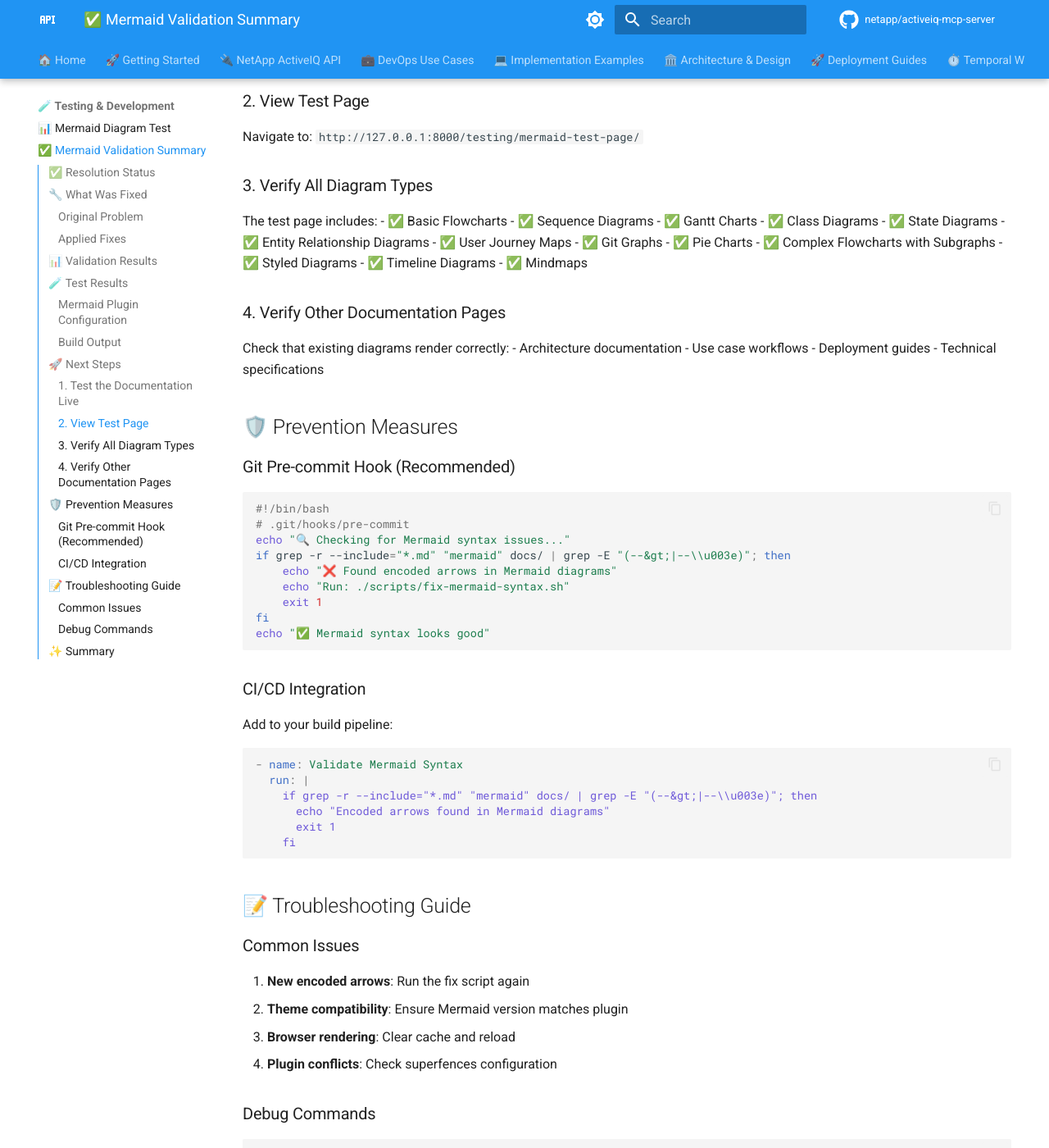
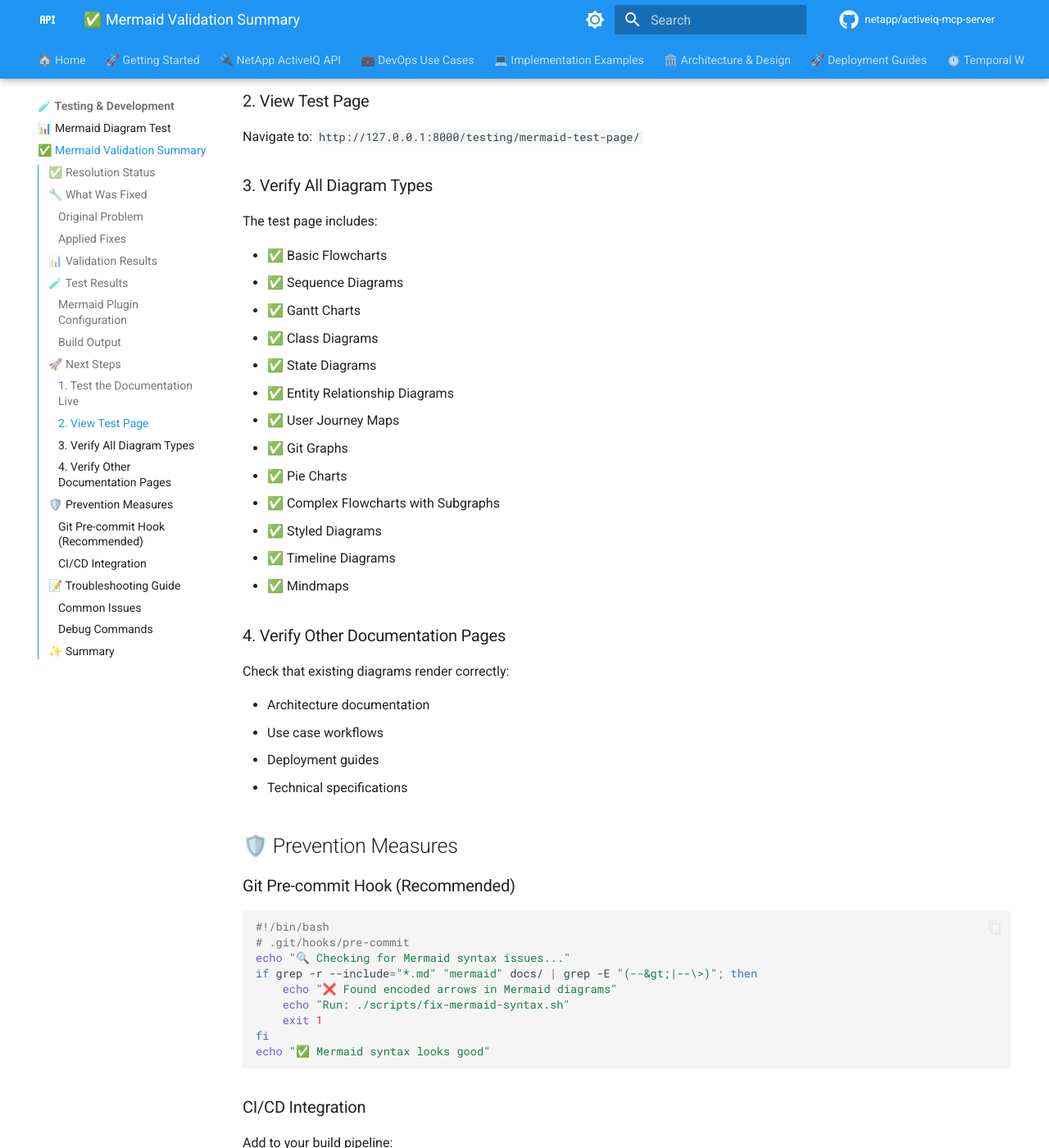
Before and after one commit to brunseba/lab-netapp-activeiq, an MkDocs documentation site: the page built from docs/testing/mermaid-validation-summary.md, in a window 1280 px wide and 1400 px high, scrolled down 2201 px. Shown: the whole window at 82% size. Built offline with MkDocs 1.6.1 and Material for MkDocs 9.7.7, drawn with Linux system fonts in a browser that asks for light colours; comment, search, counter and statistics services are not loaded; the version menu is left out; some of the changed text lies outside the part shown.

````diff
--- a/docs/testing/mermaid-validation-summary.md
+++ b/docs/testing/mermaid-validation-summary.md
@@ -7,57 +7,61 @@ The Mermaid syntax issues have been successfully resolved! The fix script proces
 ## 🔧 What Was Fixed
 
 ### Original Problem
+
 - Arrows were encoded as `--&gt;` instead of `-->`
 - Sequence arrows were encoded as `-&gt;&gt;` instead of `->>`
-- Unicode escapes like `--\u003e` were causing syntax errors
+- Unicode escapes like `-->` were causing syntax errors
 
 ### Applied Fixes
+
 - Replaced `--&gt;` with `-->`
-- Replaced `--\u003e` with `-->`
+- Replaced `-->` with `-->`
 - Replaced `-&gt;&gt;` with `->>`
-- Replaced `-\u003e\u003e` with `->>`
+- Replaced `->>` with `->>`
 - Applied fixes only within mermaid code blocks for safety
 
 ## 📊 Validation Results
 
 The MkDocs build completed successfully with the following Mermaid diagram stats:
 
-| Page | Diagrams Found | Status |
-|------|----------------|---------|
-| Testing Page | 14 | ✅ All rendered |
-| Technical Documentation | 13 | ✅ All rendered |
-| Knative Function TOM | 6 | ✅ All rendered |
-| Function-Based Architecture | 5 | ✅ All rendered |
-| Advanced Workflows | 4 | ✅ All rendered |
-| System Design | 4 | ✅ All rendered |
-| Target Operating Model | 4 | ✅ All rendered |
-| Development Setup | 2 | ✅ All rendered |
-| Various Use Cases | 1 each | ✅ All rendered |
+| Page                        | Diagrams Found | Status          |
+| --------------------------- | -------------- | --------------- |
+| Testing Page                | 14             | ✅ All rendered |
+| Technical Documentation     | 13             | ✅ All rendered |
+| Knative Function TOM        | 6              | ✅ All rendered |
+| Function-Based Architecture | 5              | ✅ All rendered |
+| Advanced Workflows          | 4              | ✅ All rendered |
+| System Design               | 4              | ✅ All rendered |
+| Target Operating Model      | 4              | ✅ All rendered |
+| Development Setup           | 2              | ✅ All rendered |
+| Various Use Cases           | 1 each         | ✅ All rendered |
 
 **Total Diagrams Processed**: 60+ across all documentation files
 
 ## 🧪 Test Results
 
 ### Mermaid Plugin Configuration
+
 ```yaml
 - mermaid2:
-    version: '11.4.0'
+    version: "11.4.0"
     arguments:
       startOnLoad: true
-      theme: 'base'
+      theme: "base"
       themeVariables:
-        primaryColor: '#2196f3'
-        primaryTextColor: '#000000'
-        primaryBorderColor: '#1976d2'
-        lineColor: '#333333'
-        secondaryColor: '#ff9800'
-        tertiaryColor: '#4caf50'
-        background: '#ffffff'
-        mainBkg: '#ffffff'
-        secondBkg: '#f5f5f5'
+        primaryColor: "#2196f3"
+        primaryTextColor: "#000000"
+        primaryBorderColor: "#1976d2"
+        lineColor: "#333333"
+        secondaryColor: "#ff9800"
+        tertiaryColor: "#4caf50"
+        background: "#ffffff"
+        mainBkg: "#ffffff"
+        secondBkg: "#f5f5f5"
 ```
 
 ### Build Output
+
 ```
 INFO - MERMAID2 - Using javascript library (11.4.0):
          https://unpkg.com/mermaid@11.4.0/dist/mermaid.esm.min.mjs
@@ -68,6 +72,7 @@ INFO - Documentation built in 6.06 seconds
 ## 🚀 Next Steps
 
 ### 1. Test the Documentation Live
+
 ```bash
 cd /Users/brun_s/Documents/veille-technologique/Professionel/donnees-d-entree/PE-AsProduct/netapp
 source venv-docs/bin/activate
@@ -75,10 +80,13 @@ mkdocs serve
 ```
 
 ### 2. View Test Page
+
 Navigate to: `http://127.0.0.1:8000/testing/mermaid-test-page/`
 
 ### 3. Verify All Diagram Types
+
 The test page includes:
+
 - ✅ Basic Flowcharts
 - ✅ Sequence Diagrams
 - ✅ Gantt Charts
@@ -94,7 +102,9 @@ The test page includes:
 - ✅ Mindmaps
 
 ### 4. Verify Other Documentation Pages
+
 Check that existing diagrams render correctly:
+
 - Architecture documentation
 - Use case workflows
 - Deployment guides
@@ -103,11 +113,12 @@ Check that existing diagrams render correctly:
 ## 🛡️ Prevention Measures
 
 ### Git Pre-commit Hook (Recommended)
+
 ```bash
 #!/bin/bash
 # .git/hooks/pre-commit
 echo "🔍 Checking for Mermaid syntax issues..."
-if grep -r --include="*.md" "mermaid" docs/ | grep -E "(--&gt;|--\\u003e)"; then
+if grep -r --include="*.md" "mermaid" docs/ | grep -E "(--&gt;|--\>)"; then
     echo "❌ Found encoded arrows in Mermaid diagrams"
     echo "Run: ./scripts/fix-mermaid-syntax.sh"
     exit 1
@@ -116,11 +127,13 @@ echo "✅ Mermaid syntax looks good"
 ```
 
 ### CI/CD Integration
+
 Add to your build pipeline:
+
 ```yaml
 - name: Validate Mermaid Syntax
   run: |
-    if grep -r --include="*.md" "mermaid" docs/ | grep -E "(--&gt;|--\\u003e)"; then
+    if grep -r --include="*.md" "mermaid" docs/ | grep -E "(--&gt;|--\>)"; then
       echo "Encoded arrows found in Mermaid diagrams"
       exit 1
     fi
@@ -129,12 +142,14 @@ Add to your build pipeline:
 ## 📝 Troubleshooting Guide
 
 ### Common Issues
+
 1. **New encoded arrows**: Run the fix script again
 2. **Theme compatibility**: Ensure Mermaid version matches plugin
 3. **Browser rendering**: Clear cache and reload
 4. **Plugin conflicts**: Check superfences configuration
 
 ### Debug Commands
+
 ```bash
 # Test build only
 mkdocs build --clean
@@ -149,6 +164,7 @@ mkdocs serve --dev-addr=127.0.0.1:8001
 ## ✨ Summary
 
 The Mermaid integration is now fully operational with:
+
 - ✅ 60+ diagrams successfully rendering
 - ✅ No syntax errors in build process
 - ✅ Proper theme configuration
````
Also changed, not shown: .pre-commit-config.yaml (+7 -7 lines), docs/testing/mermaid-test-page.md (+12 -12 lines), 1 other file.
